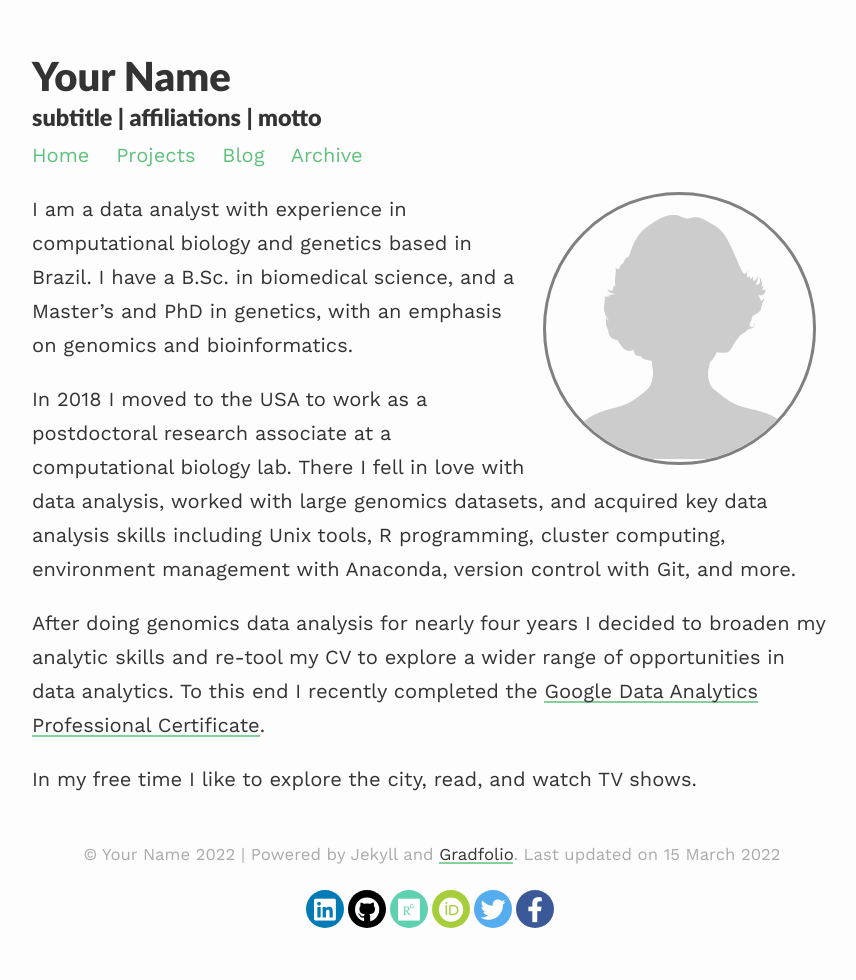
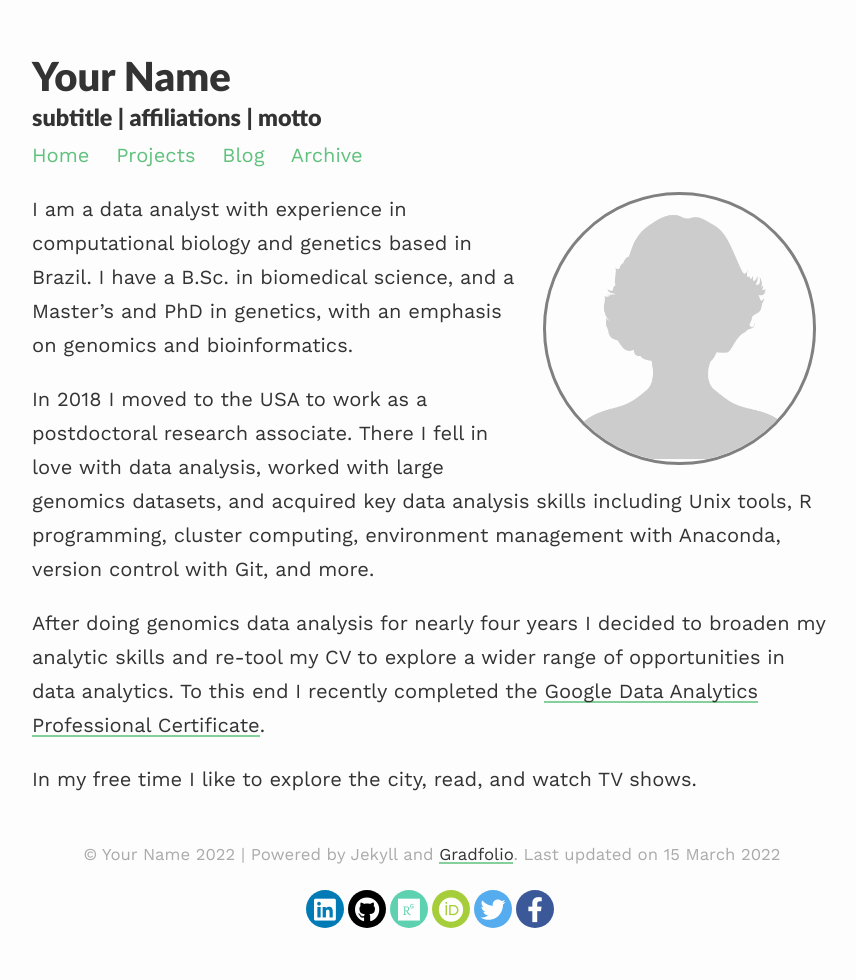
Before and after one commit to gbdias/home, a Jekyll site: the page built from index.md, in a window 1280 px wide. Shown: the whole page, without its empty margins (208-1064 px from the left). Built offline with Jekyll 4.4.1, drawn with Linux system fonts in a browser that asks for light colours; nearby versions of some CDN libraries.

Commit message:
Update index.md

```diff
--- a/index.md
+++ b/index.md
@@ -9,7 +9,7 @@ published: true
 
 I am a data analyst with experience in computational biology and genetics based in Brazil. I have a B.Sc. in biomedical science, and a Master's and PhD in genetics, with an emphasis on genomics and bioinformatics.
 
-In 2018 I moved to the USA to work as a postdoctoral research associate at a computational biology lab. There I fell in love with data analysis, worked with large genomics datasets, and acquired key data analysis skills including Unix tools, R programming, cluster computing, environment management with Anaconda, version control with Git, and more.
+In 2018 I moved to the USA to work as a postdoctoral research associate. There I fell in love with data analysis, worked with large genomics datasets, and acquired key data analysis skills including Unix tools, R programming, cluster computing, environment management with Anaconda, version control with Git, and more.
 
 After doing genomics data analysis for nearly four years I decided to broaden my analytic skills and re-tool my CV to explore a wider range of opportunities in data analytics. To this end I recently completed the [Google Data Analytics Professional Certificate](https://www.coursera.org/professional-certificates/google-data-analytics){:target="_blank"}.
 
```
